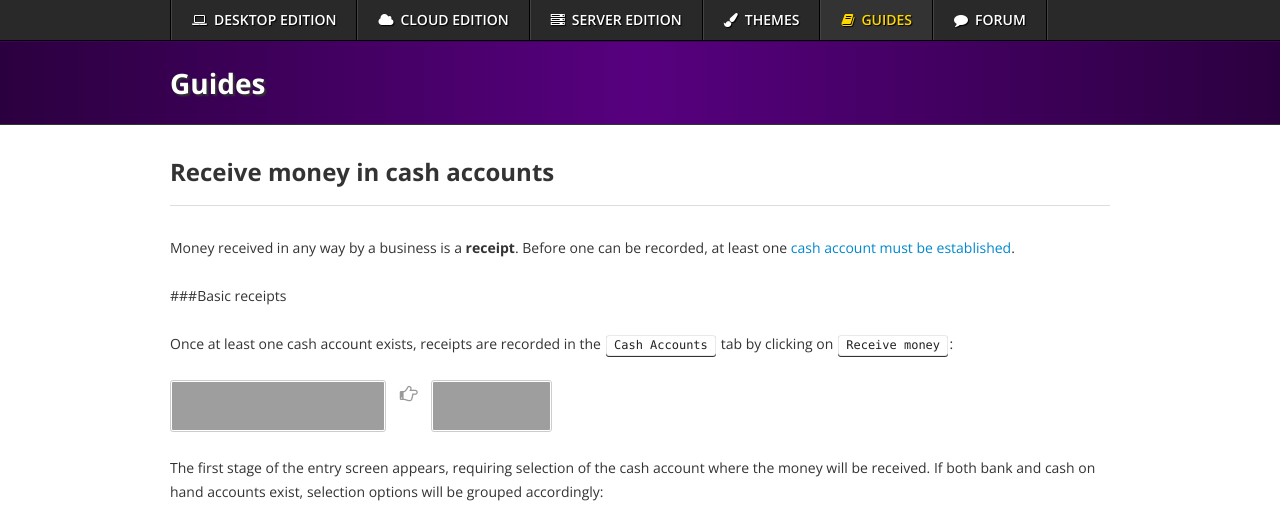
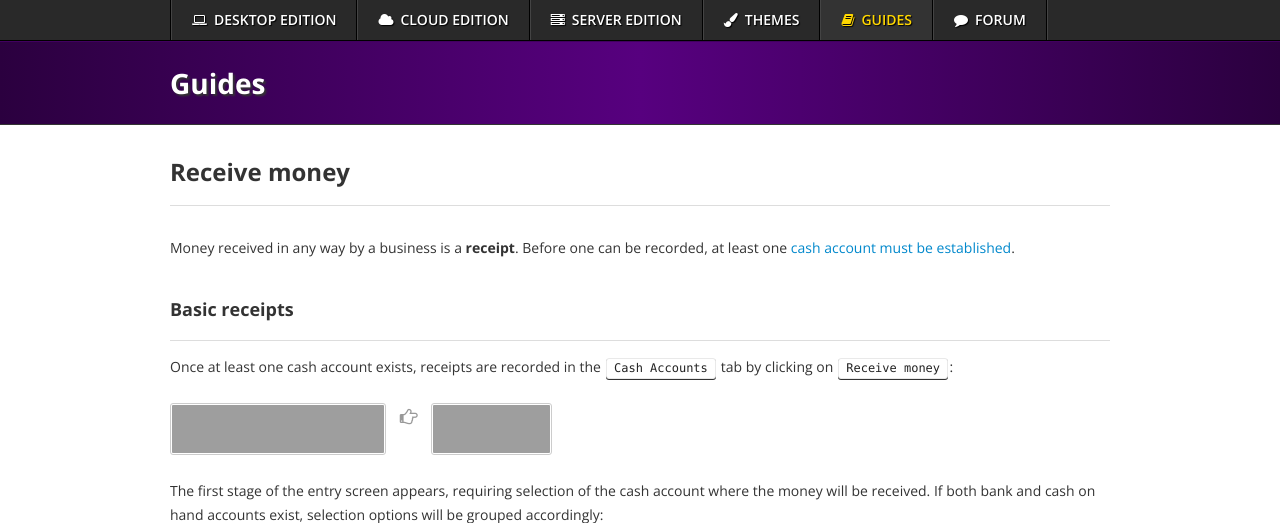
Before and after one commit to 3etechinns/www.manager.io, a Jekyll site: the page built from _guides/7820.html, in a window 1280 px wide and 900 px high, cut to the strip 0-523 px from the top of the window. Built offline with Jekyll 4.4.1, drawn with Linux system fonts in a browser that asks for light colours; nearby versions of some CDN libraries; comment, search, counter and statistics services are not loaded; some of the changed text lies outside the part shown; grey boxes are pictures that could not be loaded.

Commit message:
Updating existing guide

```diff
--- a/_guides/7820.html
+++ b/_guides/7820.html
@@ -1,11 +1,11 @@
 ---
 layout: guide
-title: Receive money in cash accounts
+title: Receive money
 tags: receipt-form cash-transactions receipt-view cash-accounts
 ---
 {% raw %}
 <p>Money received in any way by a business is a <strong>receipt</strong>. Before one can be recorded, at least one <a href="/guides/9219">cash account must be established</a>.</p>
-<p>##<span class="hashtag">#Basic</span> receipts</p>
+<h3>Basic receipts</h3>
 <p>Once at least one cash account exists, receipts are recorded in the <kbd>Cash Accounts</kbd> tab by clicking on <kbd>Receive money</kbd>:</p>
 <p><img src="https://cdn-business2.discourse.org/uploads/manager1/original/2X/6/6b360c64c6e33cafcfcf55877e99fa47abad552b.png" width="216" height="52"> <strong><i class="fa fa-hand-o-right" style="margin-right: 10px; color: #999; font-size: 18px; padding-top: 5px"></i></strong> <img src="https://cdn-business2.discourse.org/uploads/manager1/original/2X/4/4214d647dd0d143b4f7b371b6189af0940bbc778.png" width="121" height="52"></p>
 <p>The first stage of the entry screen appears, requiring selection of the cash account where the money will be received. If both bank and cash on hand accounts exist, selection options will be grouped accordingly:</p>
@@ -31,7 +31,7 @@ tags: receipt-form cash-transactions receipt-view cash-accounts
 </ul>
 <p>Remaining fields are self-explanatory. The completed form can be given to the Payer as a receipt:</p>
 <p><img src="https://cdn-business2.discourse.org/uploads/manager1/original/2X/2/2c0dbcfba97b6ebd8542c0a04f04680f144f5f70.png"></p>
-<p>##<span class="hashtag">#Receipts</span> against sales invoices</p>
+<h3>Receipts against sales invoices</h3>
 <p>Receipts from customers against sales invoices can be entered two ways:</p>
 <ul>
 <li>As a basic receipt</li>
@@ -48,7 +48,7 @@ tags: receipt-form cash-transactions receipt-view cash-accounts
 <p>To record a receipt while viewing a sales invoice, click on <kbd>Receive money</kbd>:</p>
 <p><img src="https://cdn-business2.discourse.org/uploads/manager1/original/2X/6/6605df198e429e3f966edc2870d1e40839d47e37.png"></p>
 <p>A receipt entry form will appear. After a cash account is selected, the remainder of the form will be prefilled with information to enter the full amount due on the sales invoice. If the receipt is for only part of the balance due, edit the amount received by adjusting quantity or unit price.</p>
-<p>##<span class="hashtag">#Other</span> situations</p>
+<h3>Other situations</h3>
 <p>You are not restricted to using only simple income accounts to post receipts. For example, if money is received from a business owner set up under the <kbd>Capital Accounts</kbd> tab, select the matching capital account and subaccount:</p>
 <p><img src="https://cdn-business2.discourse.org/uploads/manager1/original/2X/f/fef5e2f98b4bc84fe9a90fdb230cce877ef92e3c.png" width="421" height="77"></p>
 <p>Inventory and non-inventory items can also be directly sold using receipts. For more information on selling without sales invoices see this <a href="/guides/7321">Guide</a>.</p>
```
